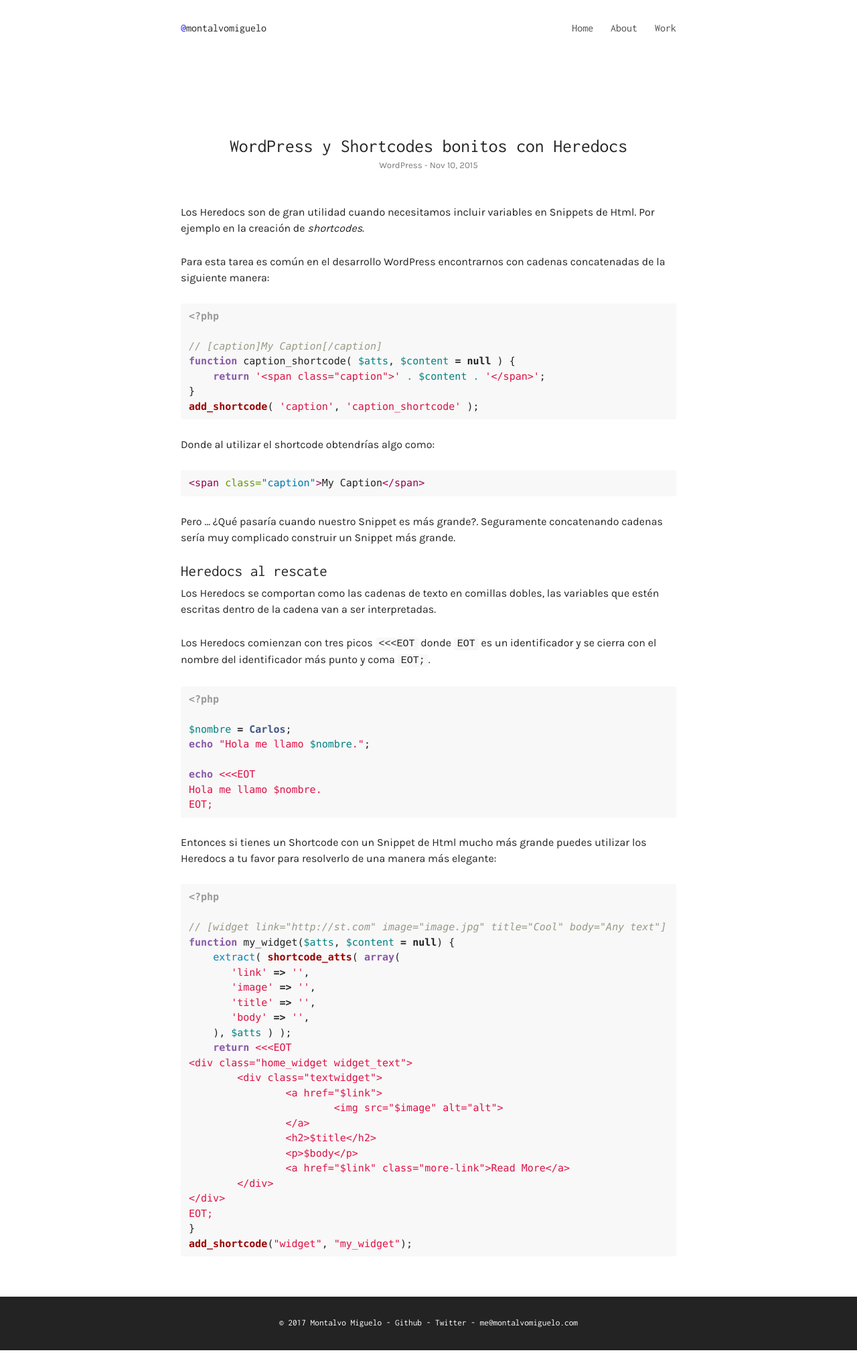
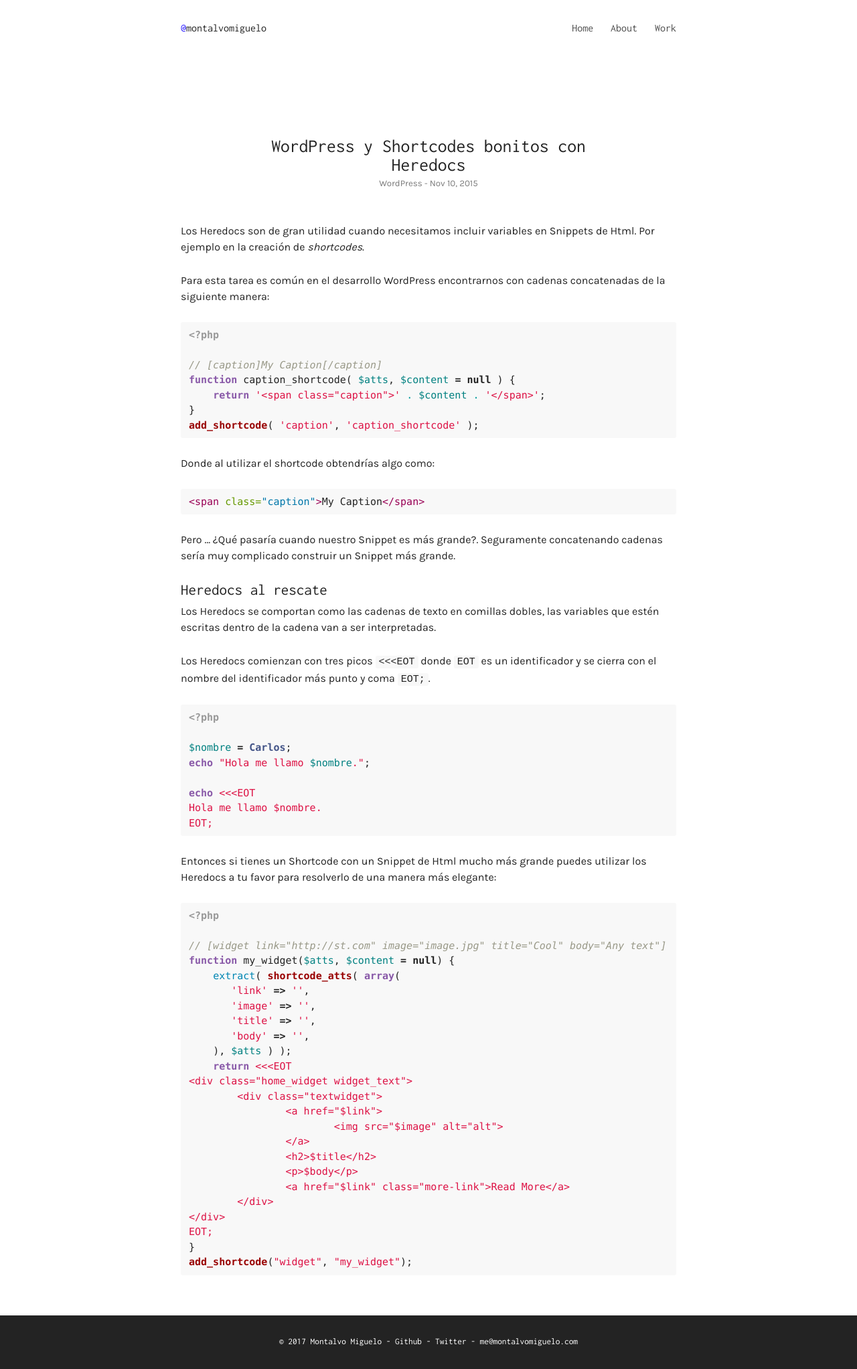
Before and after one commit to montalvomiguelo/montalvomiguelo.github.io, a Jekyll site: the page built from _posts/2015-11-10-wordpress-shortcodes-heredocs.markdown, in a window 1280 px wide. Shown: the whole page at 67% size. Built offline with Jekyll 4.4.1, drawn with Linux system fonts in a browser that asks for light colours; comment, search, counter and statistics services are not loaded; before the commit the page ends 2016 px from its top, so only the background shows below that.

Commit message:
update post header

```diff
--- a/_sass/_layout.scss
+++ b/_sass/_layout.scss
@@ -272,6 +272,9 @@
 .post-header {
   margin: $spacing-unit * 2 0 $spacing-unit * $phi;
   text-align: center;
+  max-width: $content-width / $phi;
+  margin-left: auto;
+  margin-right: auto;
 
   @include media-query($post-palm) {
     margin-top: $spacing-unit * 3;
```
